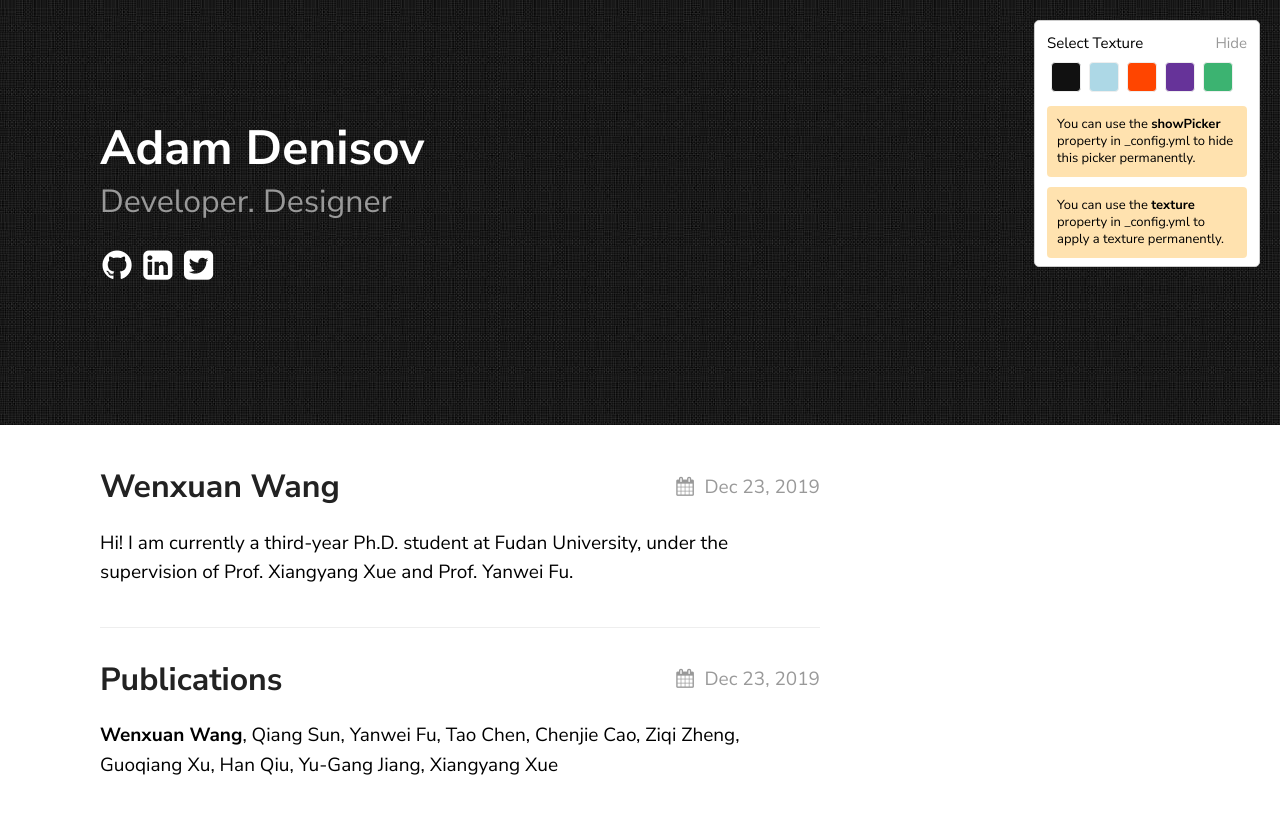
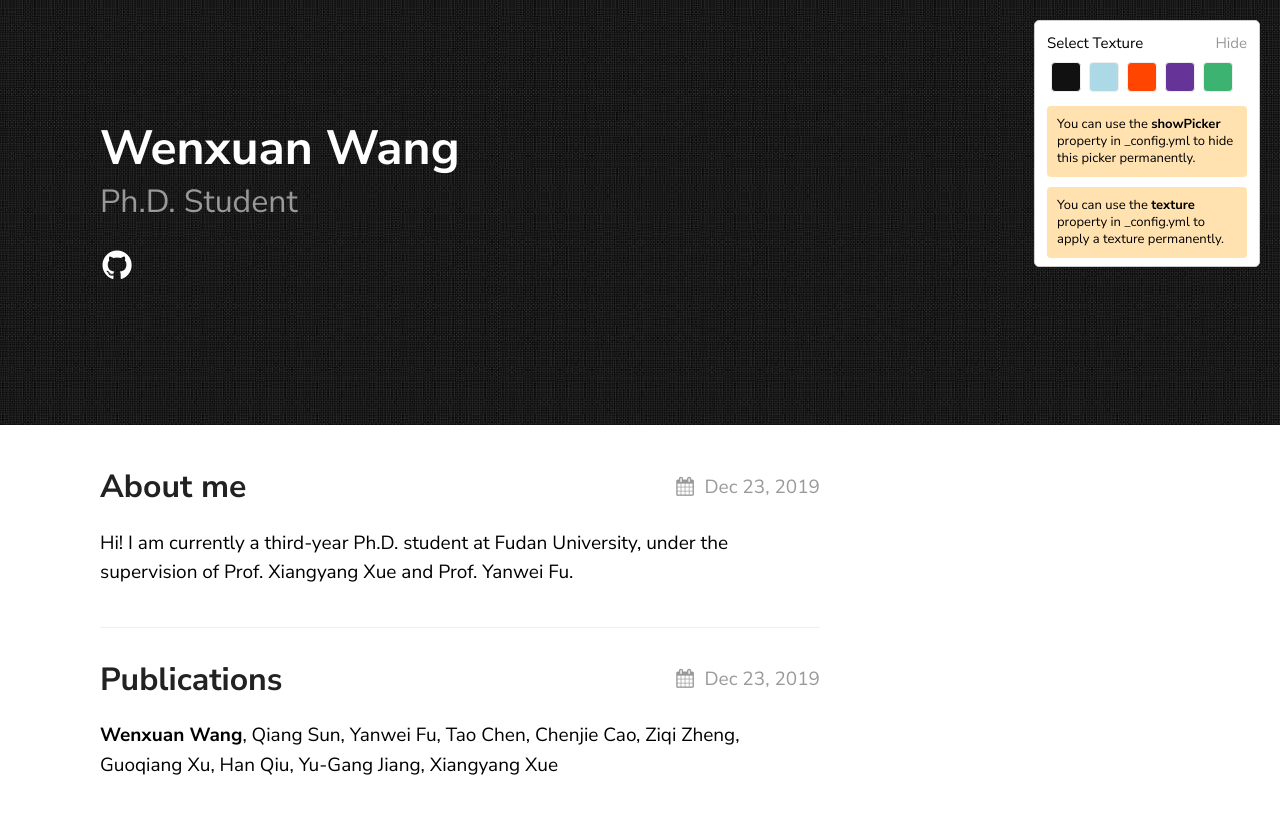
Before and after one commit to wxwangIris/wxwangIris.github.io, a Jekyll site: the page built from index.md, in a window 1280 px wide. Shown: the top 814 px of the page. Built offline with Jekyll 4.4.1, drawn with Linux system fonts in a browser that asks for light colours.

Commit message:
commit 10

```diff
--- a/_config.yml
+++ b/_config.yml
@@ -16,8 +16,8 @@ sass:
 
 permalink: /posts/:title/
 texture:
-  title: Adam Denisov
-  tagline: Developer. Designer
+  title: Wenxuan Wang
+  tagline: Ph.D. Student
   date_format: "%b %-d, %Y"
   style: black
   showNav: false
@@ -25,10 +25,11 @@ texture:
 
   # generate social links in footer
   social_links:
-    twitter: thelehhman
-    github:  thelehhman
-    linkedIn: in/thelehhman
-    rss: rss
+    # twitter: thelehhman
+    github:  wxwangIris
+    googleplus:
+    # linkedIn: in/thelehhman
+    # rss: rss
 
 
 # If you want to link only specific pages in your header, uncomment
--- a/_posts/2019-06-30-coding-post.markdown
+++ b/_posts/2019-06-30-coding-post.markdown
@@ -1,6 +1,6 @@
 ---
 layout: post
-title:  "Wenxuan Wang"
+title:  "About me"
 date:   2019-12-23 21:03:36 +0530
 ---
 
@@ -16,3 +16,4 @@ Open-source projects can be found at my <a href="https://github.com/wxwangIris"
 , and publications can be found at <a href="https://scholar.google.com/citations?user=BN9Q_dcAAAAJ&hl=en" target="_blank">Google Scholar</a>.
 
 ![texture theme preview](/img/about/portfolio.png)
+<img src="/img/about/portfolio.png" width = "100" height = "100" div align=center />
```
